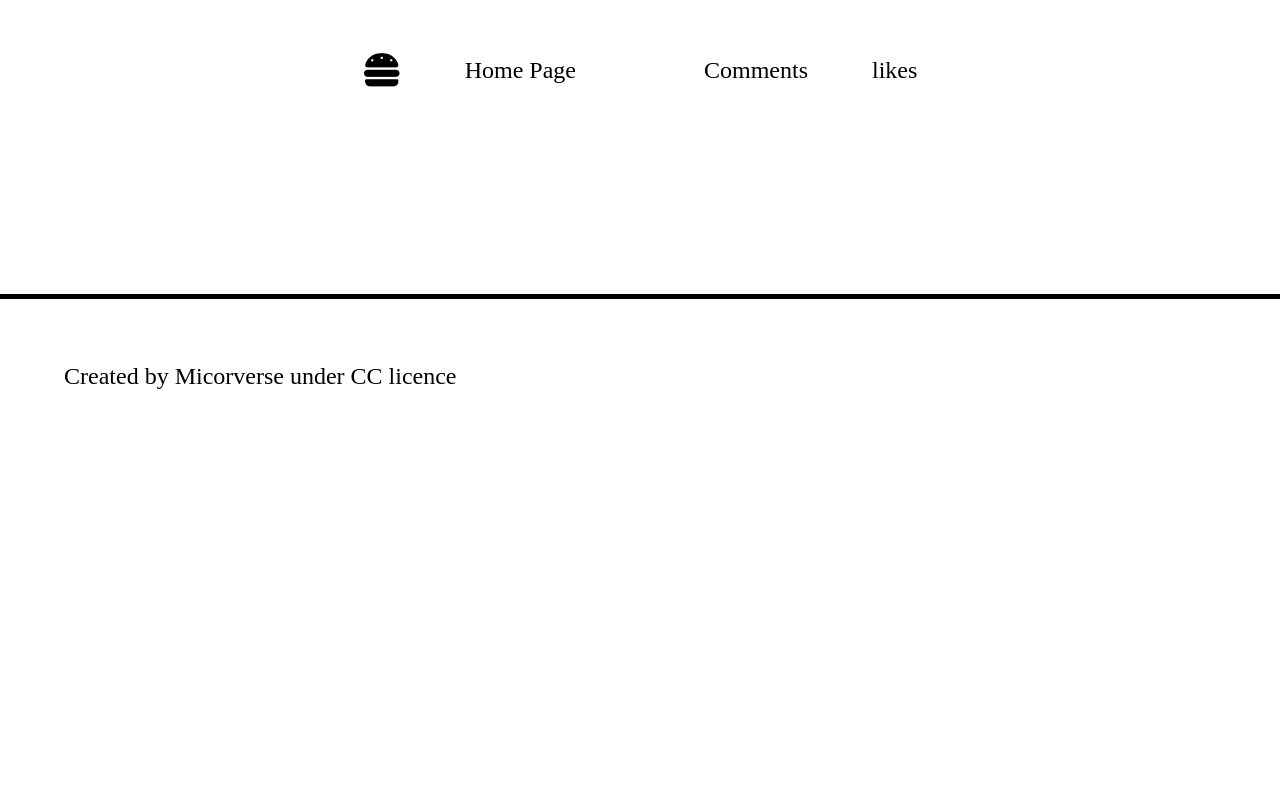
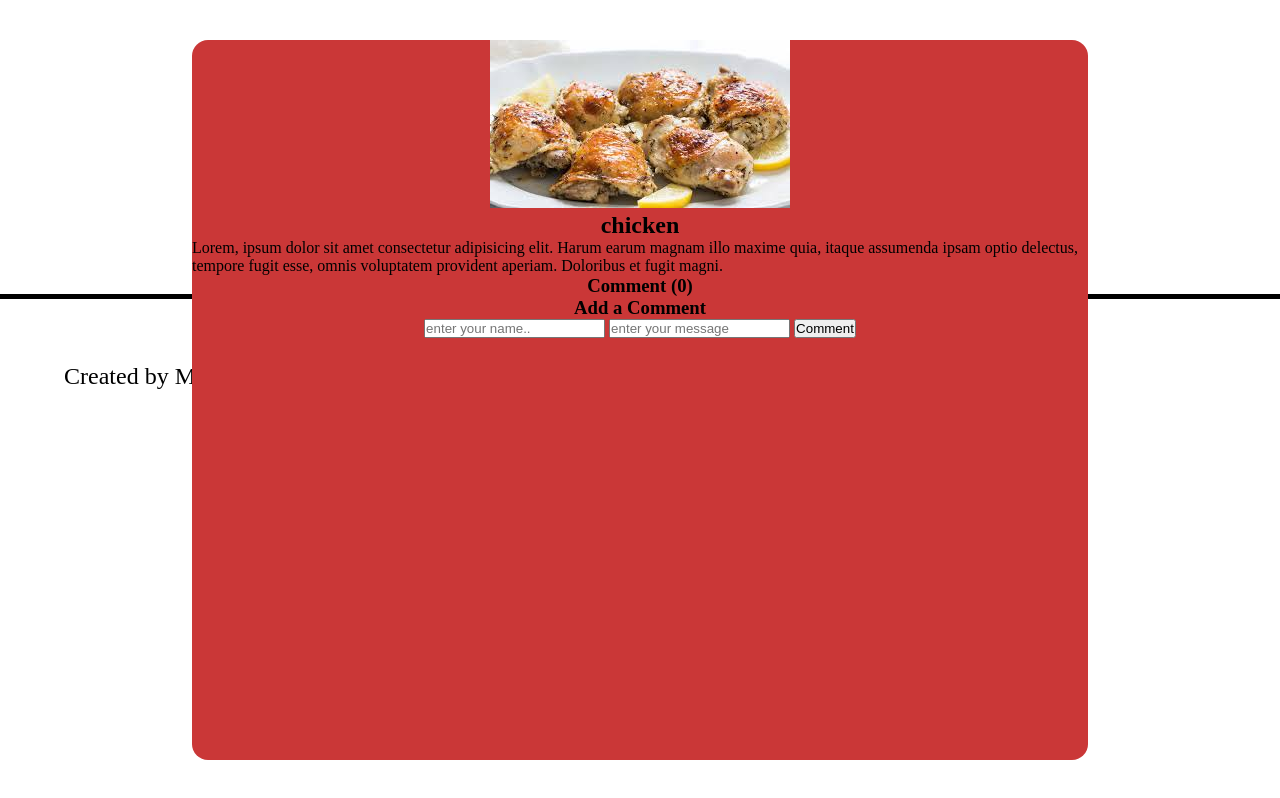
Before and after one commit to sajid-munawar/Capstone_Javascript, a website built with webpack: page src/index.html in a window 1280 px wide. Built offline with nearby package versions, Linux system fonts and the light colour scheme; no server answers.

Commit message:
Add popup window

```diff
--- a/src/index.html
+++ b/src/index.html
@@ -16,6 +16,27 @@
         <div class="header-comments"><a href="#">likes</a></div>
     </header>
 
+    <div class="popup-meals-content">
+        <div class="meal-image">
+        <img src="./images/lemon-chicken.jpg" alt="images">
+    </div>
+        <h2 class="meals-name">chicken</h2>
+        <p>Lorem, ipsum dolor sit amet consectetur adipisicing elit.
+            Harum earum magnam illo maxime quia,
+             itaque assumenda ipsam optio delectus,
+             tempore fugit esse, omnis voluptatem provident aperiam.
+             Doloribus et fugit magni.</p>
+        <h3 class="comments-count">Comment (<span>0</span>)</h3>
+        <div class="get-comment"></div>
+
+        <h3 class="add-comment">Add a Comment</h3>
+        <form class="comment-form">
+        <input type="text" name="name" placeholder="enter your name..">
+        <input type="text" name="name" placeholder="enter your message">
+        <button class="btn-comment">Comment</button>
+    </form>
+
+    </div>
 
  <div class="display grid"></div>
 <footer class="meal-footer">
--- a/src/modules/display.js
+++ b/src/modules/display.js
@@ -12,13 +12,12 @@ const display = async () => {
             <h2>${element.strCategory}</h2>
             <i style="font-size:24px" class="fa">&#xf004;</i>
             </div>
+            <div class="likes-count"><span>0</span> likes </div>
             <a class="comments-image" href="#"> Comments</a>
         </div>
 
         `
-    })
-        ;
+    });
 
-    // console.log(data.categories);
 }
 export {display}
--- a/src/style.css
+++ b/src/style.css
@@ -56,6 +56,11 @@ body {
     margin-bottom: 1.5rem;
 }
 
+.likes-count {
+    float: right;
+    margin-right: 3rem;
+}
+
 .comments-image {
    background-color: brown;
    color: wheat;
@@ -74,3 +79,20 @@ body {
     gap: 2%;
     padding: 7%;
 }
+
+/* Popup window */
+.popup-meals-content {
+    display: flex;
+    flex-direction: column;
+    position: fixed;
+    top: 50%;
+    left: 50%;
+    transform: translate(-50%,-50%);
+    color: black;
+    background-color: rgb(202, 55, 55);
+    border-radius: 1rem;
+    align-items: center;
+    width: 70%;
+    height: 90%;
+    overflow-y: scroll;
+}
```
